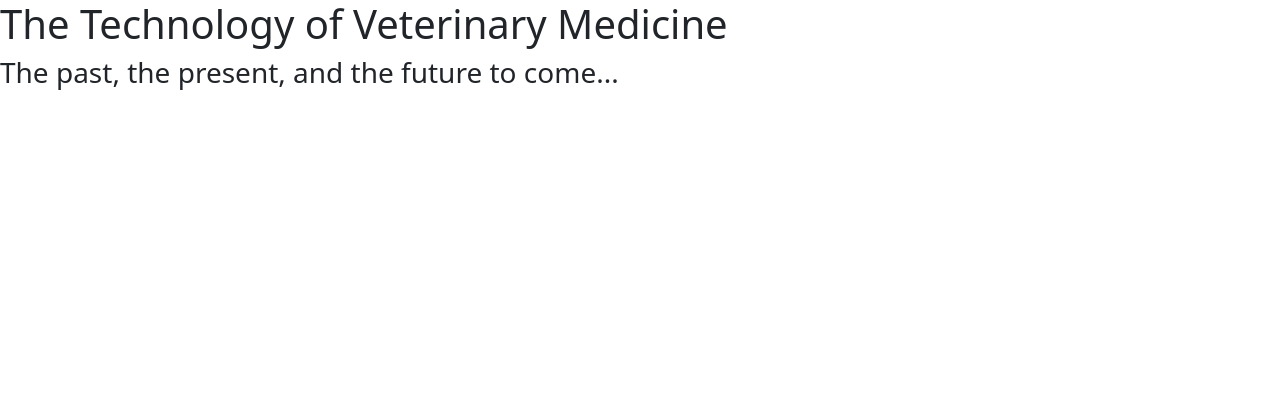
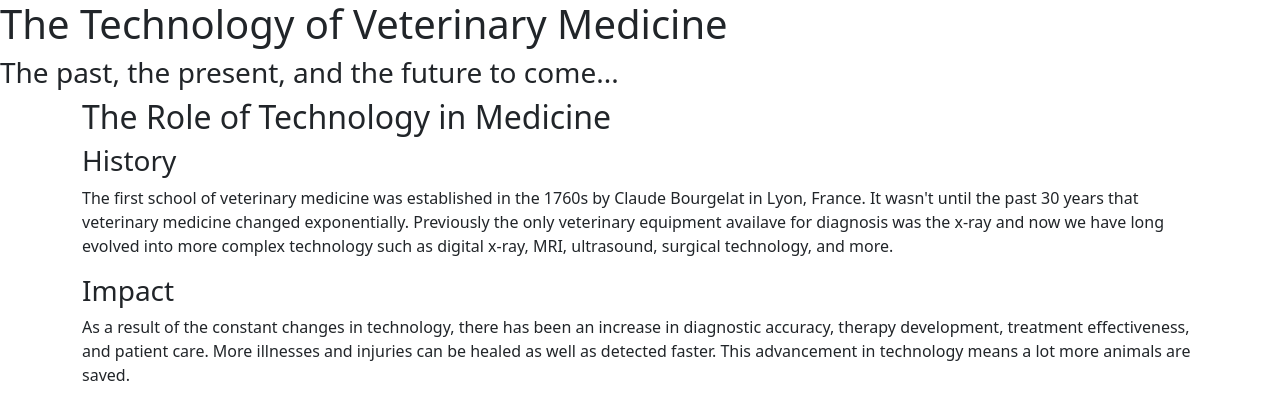
Before and after one commit to kateek5417/sep10-freedom-project, a plain HTML site: page index.html in a window 1280 px wide. Drawn offline with nearby package versions, Linux system fonts and the light colour scheme.

Commit message:
add home role  text

```diff
--- a/index.html
+++ b/index.html
@@ -22,6 +22,18 @@
             <h3>The past, the present, and the future to come...</h3>
         </div>
 
+<!--role of tech-->
+        <div class="container">
+            <h2>The Role of Technology in Medicine</h2>
+            <h3>History</h3>
+            <div class="row">
+                <p>The first school of veterinary medicine was established in the 1760s by Claude Bourgelat in Lyon, France. It wasn't until the past 30 years that veterinary medicine changed exponentially. Previously the only veterinary equipment availave for diagnosis was the x-ray and now we have long evolved into more complex technology such as digital x-ray, MRI, ultrasound, surgical technology, and more. </p>
+            </div>
+            <h3>Impact</h3>
+            <div class="row">
+                <p>As a result of the constant changes in technology, there has been an increase in diagnostic accuracy, therapy development, treatment effectiveness, and patient care. More illnesses and injuries can be healed as well as detected faster. This advancement in technology means a lot more animals are saved.</p>
+            </div>
+        </div>
 
 
 
```
